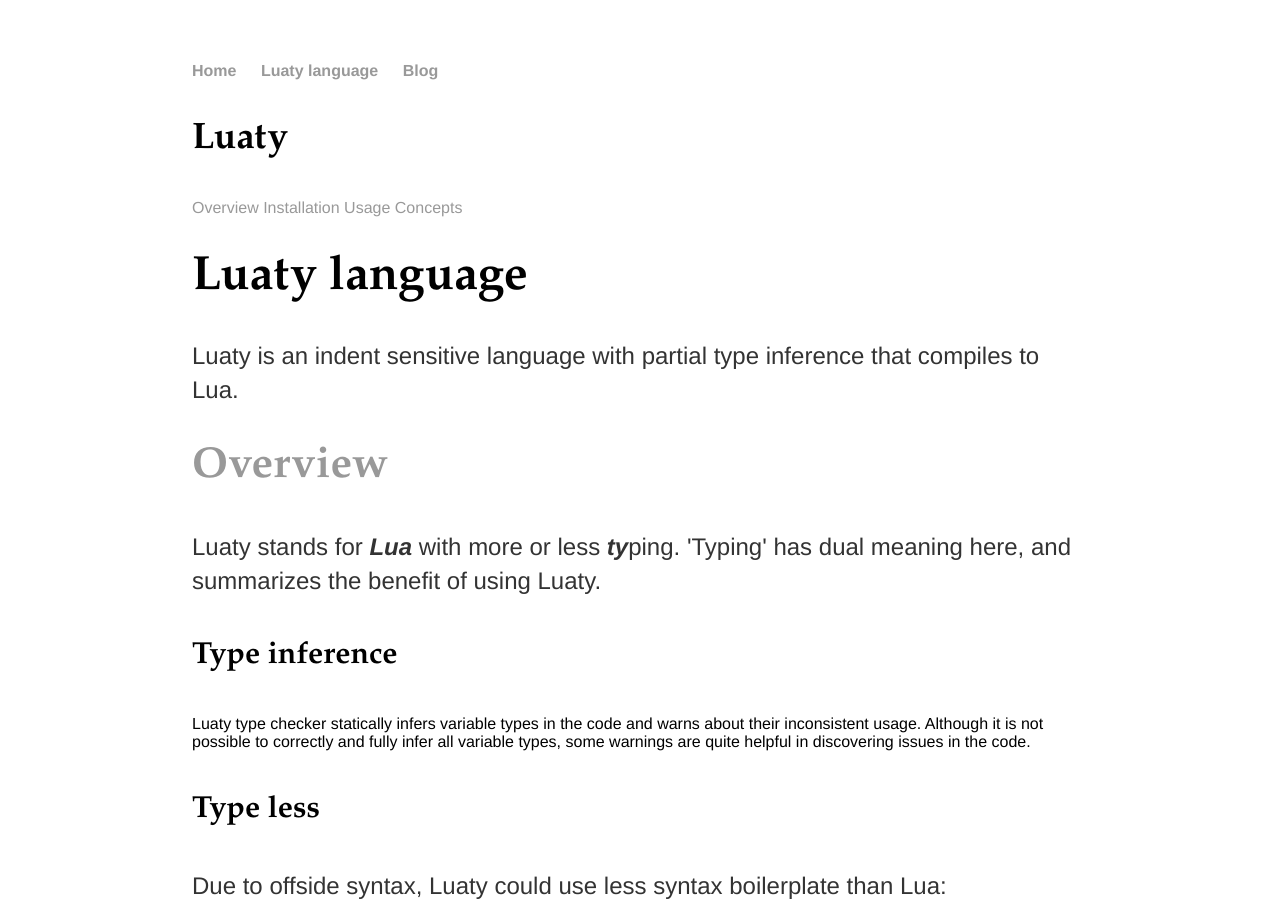
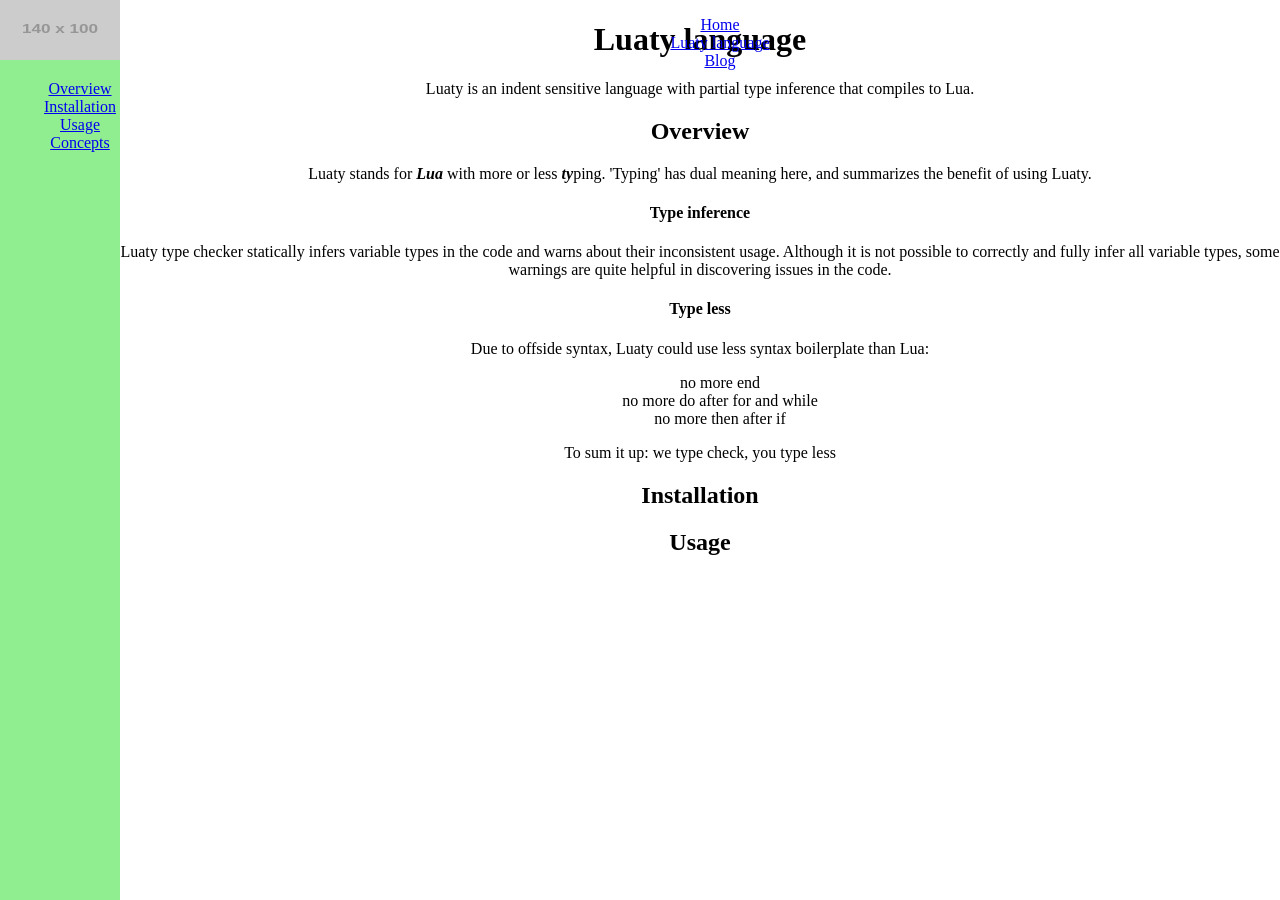
Before and after one commit to gnois/gnois.github.io, a Jekyll site: the page built from luaty/index.html, in a window 1280 px wide and 900 px high. Built offline with Jekyll 4.4.1, drawn with Linux system fonts in a browser that asks for light colours.

Commit message:
Update layout

```diff
--- a/_layouts/default.html
+++ b/_layouts/default.html
@@ -9,17 +9,15 @@
 
 
   <body>
-    <nav>
-<ul>
+<header><ul>
 <li><a href="/">Home</a></li>
 <li><a href="/luaty">Luaty language</a></li>
 <li><a href="/blog">Blog</a></li>
 </ul>
-    </nav>
+</header>
+
 <div class="container">
-
   {{ content }}
-
 </div>
 
   <footer>
--- a/css/main.css
+++ b/css/main.css
@@ -1,57 +1,45 @@
-body { margin: 60px auto; width: 70%; font-family: 'Helvetica', 'Arial', 'Sans-Serif'; }
-
-a { text-decoration: none; color: #999; }
-a:hover { text-decoration: underline; }
-
-p, ul { font-size: 1.5em; line-height: 1.4em; color: #333; }
-
-h1, h2, h3, h4 { font-family: 'Bookman', 'Garamond'; }
-h1 { font-size: 3em;  }
-h2 { font-size: 2.7em; }
-h3 { font-size: 2.3em; }
-h4 { font-size: 1.9em; }
-
-nav ul, footer ul { font-size: 1em; font-family: 'Helvetica', 'Arial', 'Sans-Serif'; padding: 0px; list-style: none; font-weight: bold; }
-nav ul li, footer ul li { display: inline; margin-right: 20px; }
-
-footer { border-top: 1px solid #d5d5d5; font-size: .8em; }
-
-/* Blog */
-ul.posts { margin: 20px auto 40px; font-size: 1.5em; }
-ul.posts li { list-style: none; }
-
-/* Luaty */
-.luaty { margin: 0px 0px 60px; }
-.luaty h1 { font-size: 3em; }
-.luaty h2 { font-size: 2em; }
-.luaty .download { float: right; font-size: .8em; text-transform: uppercase; font-family: 'Helvetica', 'Arial', 'Sans-Serif'; }
-.luaty .sidenav {
-    height: 100%;
-    width: 160px;
-    position: fixed;
-    z-index: 1;
-    top: 0;
-    left: 0;
-    background-color: #111;
-    overflow-x: hidden;
-    padding-top: 20px;
+body,
+html {
+  height: 100%;
+  margin: 0;
 }
-.luaty .sidenav a {
-    padding: 6px 8px 6px 16px;
-    text-decoration: none;
-    font-size: 15px;
-    color: #818181;
-    display: block;
+aside {
+  background: #90EE90;
+  height: 100%;
+  left: 0;
+  position: fixed;
+  top: 0;
+  width: 120px;
 }
-.luaty .sidenav a:hover {
-    color: #f1f1f1;
+ul {
+  list-style: none;
 }
-.luaty .main {
-    margin-left: 160px; /* Same as the width of the sidenav */
-    font-size: 28px; /* Increased text to enable scrolling */
-    padding: 0px 10px;
+section {
+  /* background: #ADD8E6; */
+  height: 100%;
+  margin-top: 60px;
 }
-@media screen and (max-height: 450px) {
-    .luaty .sidenav {padding-top: 15px;}
-    .luaty .sidenav a {font-size: 18px;}
+header {
+  /*background: #FF0; */
+  height: 60px;
+  left: 120px;
+  right: 0;
+  position: fixed;
+  text-align: center;
+  top: 0;
+  z-index: 99;
 }
+.container {
+  left: 0;
+  margin-left: 120px;
+  min-height: 100%;
+  position: relative;
+  text-align: center;
+}
+figure {
+  margin: 0;
+}
+img {
+  height: 60px;
+  width: 100%;
+}
--- a/luaty/index.html
+++ b/luaty/index.html
@@ -3,13 +3,22 @@
 title: Luaty language
 ---
 
-<nav class="sidenav">
-  <h3>Luaty</h3>
-  <a href="#overview">Overview</a>
-  <a href="#installation">Installation</a>
-  <a href="#usage">Usage</a>
-  <a href="#concept">Concepts</a>
-</nav>
+<aside>
+  <nav>
+    <div class="nav-header">
+      <figure>
+        <img src="http://placehold.it/140x100" alt="" />
+      </figure>
+    </div>
+    <ul>
+      <li><a href="#overview">Overview</a></li>
+      <li><a href="#installation">Installation</a></li>
+      <li><a href="#usage">Usage</a></li>
+      <li><a href="#concept">Concepts</a></li>
+    </ul>
+  </nav>
+</aside>
+
 
 <div class="about">
 	<h1>Luaty language</h1>
```
